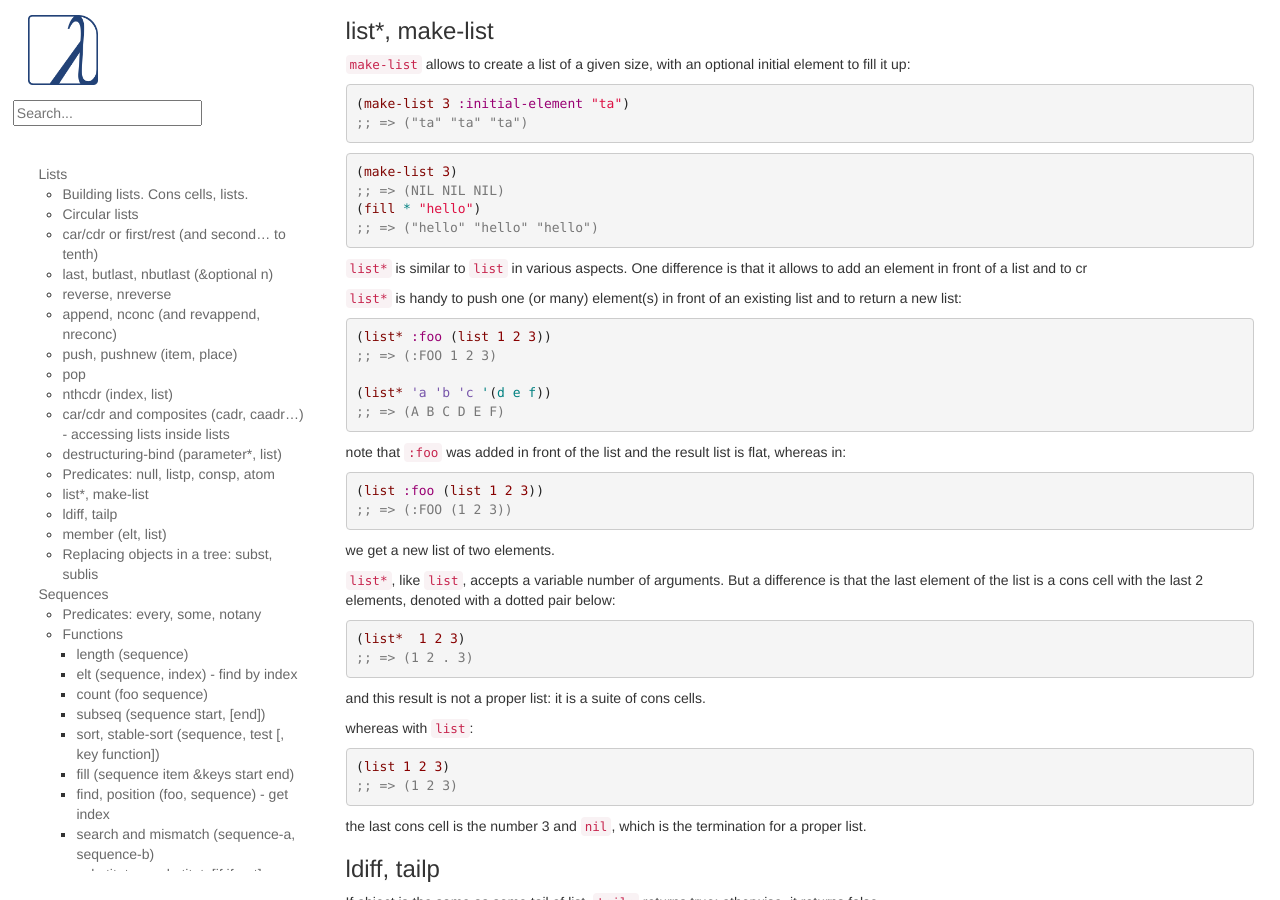
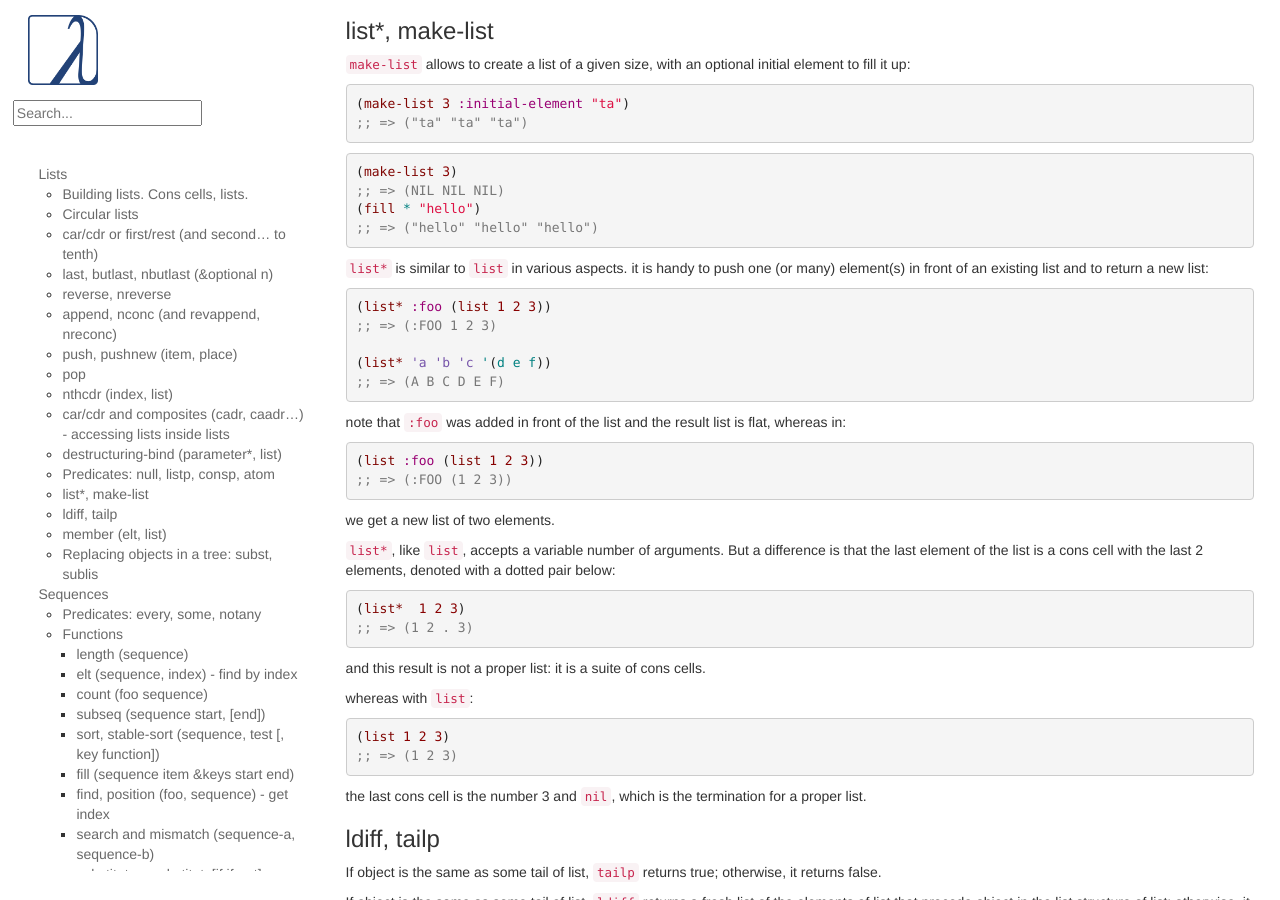
Before and after one commit to LispCookbook/cl-cookbook, a Jekyll site: the page built from data-structures.md, in a window 1280 px wide and 900 px high, scrolled down 5321 px. Built offline with Jekyll 4.4.1, drawn with Linux system fonts in a browser that asks for light colours.

Commit message:
(minor) list* ++

```diff
--- a/data-structures.md
+++ b/data-structures.md
@@ -387,10 +387,9 @@ initial element to fill it up:
 ;; => ("hello" "hello" "hello")
 ~~~
 
-`list*` is similar to `list` in various aspects. One difference is
-that it allows to add an element in front of a list and to cr
-
-`list*` is handy to push one (or many) element(s) in front of an existing list and to return a new list:
+`list*` is similar to `list` in various aspects. it is handy to push
+one (or many) element(s) in front of an existing list and to return a
+new list:
 
 ~~~lisp
 (list* :foo (list 1 2 3))
```
